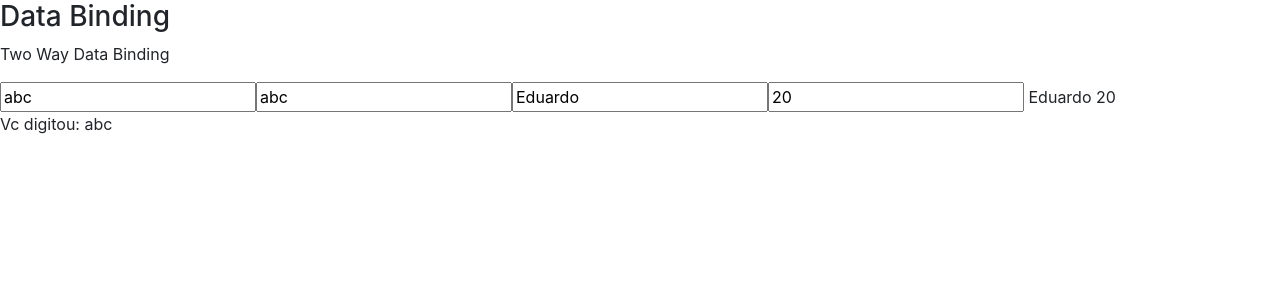
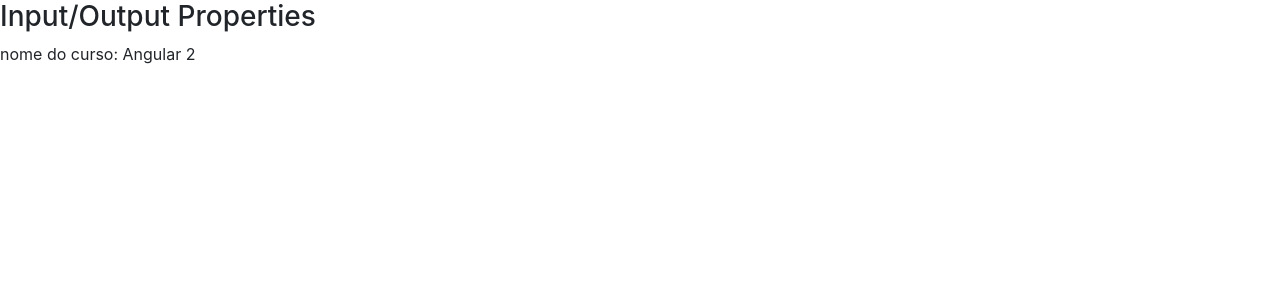
Before and after one commit to DuAraujo/primeiro-projeto, an Angular app: page / in a window 1280 px wide. Shown: the top 300 px of the page. Built offline with nearby package versions, Linux system fonts and the light colour scheme.

Commit message:
input properties in other components

```diff
--- a/src/app/app.module.ts
+++ b/src/app/app.module.ts
@@ -8,6 +8,7 @@
 import { CursosModule } from './cursos/cursos.module';
 import { CursosService } from './cursos/cursos.service';
 import { DataBindingComponent } from './data-binding/data-binding.component';
+import { InputPropertyComponent } from './input-property/input-property.component';
 
 
 @NgModule({
@@ -15,7 +16,8 @@
     AppComponent,
     MeuPrimeiroComponent,
     MeuPrimeiro2Component,
-    DataBindingComponent
+    DataBindingComponent,
+    InputPropertyComponent
   ],
   imports: [
     BrowserModule,
--- a/src/app/data-binding/data-binding.component.html
+++ b/src/app/data-binding/data-binding.component.html
@@ -64,7 +64,7 @@
 
   </article> -->
 
-  <h3>Data Binding</h3>
+  <!-- <h3>Data Binding</h3>
   <article>
     <p>Two Way Data Binding</p>
     <div>
@@ -83,8 +83,16 @@
     </div>
     <p>Vc digitou: {{nome}}</p>
 
-  </article>
+  </article> -->
 
+
+    <article>
+
+      <h3>Input/Output Properties</h3>
+
+      <app-curso [nomeCurso]="nomeCurso"></app-curso>
+
+    </article>
 
 
 </section>
--- a/src/app/data-binding/data-binding.component.ts
+++ b/src/app/data-binding/data-binding.component.ts
@@ -15,6 +15,8 @@
   valorSalvo: string = '';
   isMouseOver: boolean = false;
   nome: string = 'abc';
+
+  nomeCurso: string = 'Angular 2';
 
   elector: any = {
     name: 'Eduardo',
--- /dev/null
+++ b/src/app/input-property/input-property.component.html
@@ -0,0 +1,3 @@
+<p>
+  nome do curso: {{ nome }}
+</p>
--- /dev/null
+++ b/src/app/input-property/input-property.component.ts
@@ -0,0 +1,17 @@
+import { Component, OnInit, Input } from '@angular/core';
+
+@Component({
+  selector: 'app-curso',
+  templateUrl: './input-property.component.html',
+  styleUrls: ['./input-property.component.css']
+})
+export class InputPropertyComponent implements OnInit {
+
+  @Input('nomeCurso') nome: string = '';
+
+  constructor() { }
+
+  ngOnInit() {
+  }
+
+}
```
Also changed, not shown: src/app/input-property/input-property.component.css (added), 1 other file (tests, documents, lock files or other folders).
